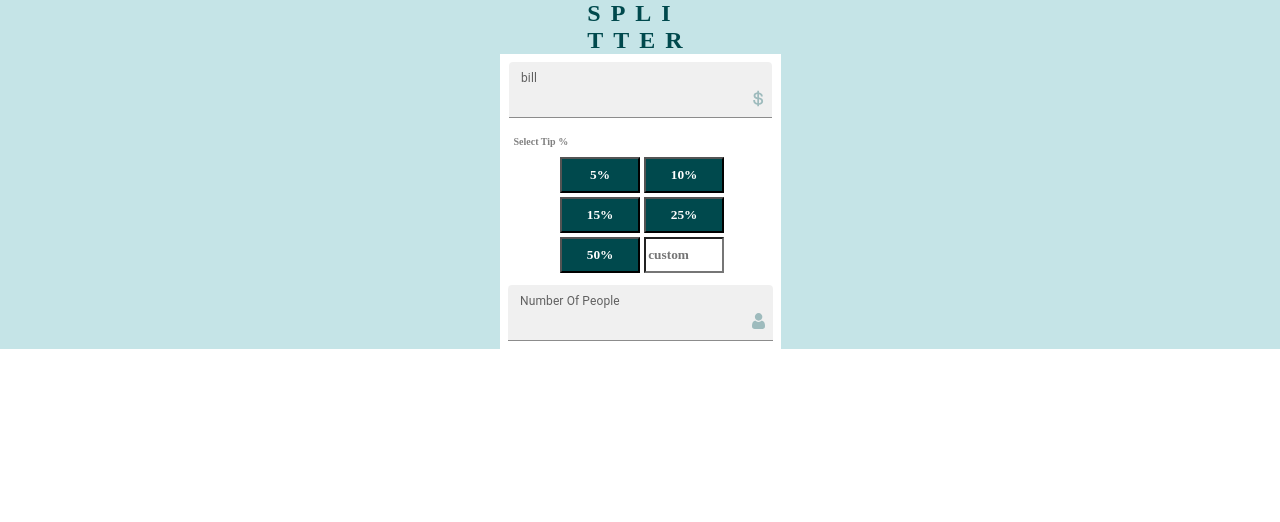
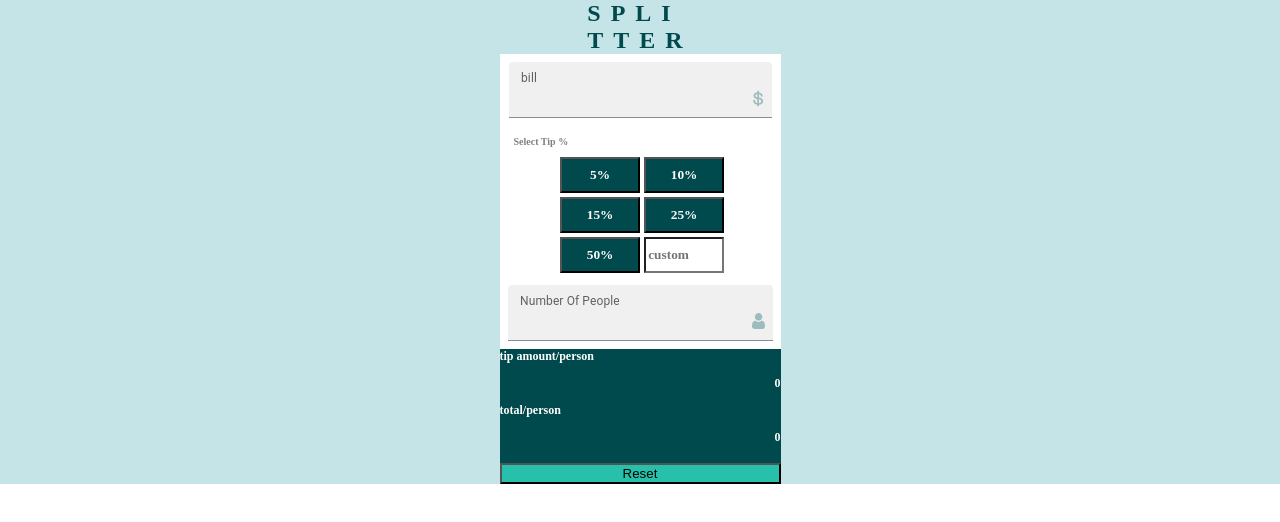
Before and after one commit to AiAweida/tipping, a React (Create React App) app: page / in a window 1280 px wide. Shown: the top 522 px of the page. Built offline with nearby package versions, Linux system fonts and the light colour scheme; a web font is replaced by a local one.

Commit message:
reset functionality

```diff
--- a/src/App.css
+++ b/src/App.css
@@ -25,3 +25,10 @@
   grid-template-columns: repeat(2, 84px);
   size: inherit;
 }
+.Output__Container {
+  display: flex;
+  flex-direction: column;
+  font-family: var(--Family);
+  color: var(--White);
+  background-color: var(--Verydarkcyan);
+}
--- a/src/App.tsx
+++ b/src/App.tsx
@@ -2,6 +2,7 @@ import * as React from "react";
 import "App.css";
 import { Header } from "Containers/Header";
 import { InputLayout } from "Containers/Layout";
+
 // import "Containers/Header/Header.css";
 function App() {
   return (
--- a/src/components/Custom/index.tsx
+++ b/src/components/Custom/index.tsx
@@ -1,7 +1,17 @@
-import * as React from "react";
+// import { TextField } from "@mui/material";
+import React, { useState } from "react";
+// import { isNumberObject } from "util/types";
 import "./index.css";
 const Custom: React.FC<{}> = () => {
-  const onButtonClicked = () => {};
-  return <input type="text" className="Custom" placeholder="custom" />;
+  const [intial, setIntial] = useState("");
+  return (
+    <input
+      onChange={(event) => setIntial(event.target.value)}
+      type="number"
+      className="Custom"
+      value={intial}
+      placeholder="custom"
+    />
+  );
 };
 export default Custom;
--- a/src/components/Outputtext/index.css
+++ b/src/components/Outputtext/index.css
@@ -0,0 +1,7 @@
+.OutputText {
+  font-size: 12px;
+  /* align-content: space-between; */
+}
+.OutputText p {
+  direction: rtl;
+}
--- a/src/components/Outputtext/index.tsx
+++ b/src/components/Outputtext/index.tsx
@@ -1,5 +1,16 @@
 import * as React from "react";
-const Output: React.FC<{ type: string }> = ({ type }) => {
-  return <input type="text" id={type} value={type} />;
+import "./index.css";
+const OutPutText: React.FC<{
+  title: string;
+  value: string;
+}> = ({ title, value }) => {
+  return (
+    <div className="OutputText">
+      <label>{title}</label>
+
+      <span>/person</span>
+      <p dir="rtl ">{value}</p>
+    </div>
+  );
 };
-export default Output;
+export default OutPutText;
--- a/src/components/reset/index.css
+++ b/src/components/reset/index.css
@@ -0,0 +1,4 @@
+.Reset {
+  background-color: var(--Strongcyan);
+  width: 100%;
+}
--- a/src/components/reset/index.tsx
+++ b/src/components/reset/index.tsx
@@ -1,10 +1,14 @@
-import * as React from "react";
-const Reset: React.FC<{}> = () => {
-  const onButtonClicked = () => {};
+import React from "react";
+import "./index.css";
 
+interface ResetProps {
+  reset: (newValue: string) => void;
+}
+
+const Reset: React.FC<ResetProps> = ({ reset }) => {
   return (
-    <button className="Button" onClick={onButtonClicked}>
-      reset
+    <button className="Reset" onClick={() => reset("$0")}>
+      Reset
     </button>
   );
 };
--- a/src/components/textbox/index.tsx
+++ b/src/components/textbox/index.tsx
@@ -1,4 +1,4 @@
-import * as React from "react";
+import React, { useState } from "react";
 import Box from "@mui/material/Box";
 import InputAdornment from "@mui/material/InputAdornment";
 import TextField from "@mui/material/TextField";
@@ -7,10 +7,13 @@ const InputWithIcon: React.FC<{ icon?: string; label: string }> = ({
   icon,
   label,
 }) => {
+  const [valueFromState, setValueFromState] = useState({});
   return (
     <Box sx={{ "& > :not(style)": { m: 1 } }}>
       <TextField
+        onChange={(e) => setValueFromState(e.target.value)}
         className="Text"
+        value={valueFromState}
         type="number"
         id="Inputwithicon"
         label={label}
--- a/src/containers/Layout/index.tsx
+++ b/src/containers/Layout/index.tsx
@@ -1,12 +1,21 @@
-import * as React from "react";
+import React, { useState } from "react";
 import Button from "Components/Button";
 import InputWithIcon from "Components/Textbox";
 import person from "images/person.svg";
 import bill from "images/dollar.svg";
 import Custom from "Components/Custom";
+import OutPutText from "Components/Outputtext";
+import Reset from "Components/reset";
 import "App.css";
 interface buttonprops {}
 export const InputLayout: React.FC<buttonprops> = () => {
+  const [tipAmount, setTipAmount] = useState("0");
+  const [total, setTotal] = useState("0");
+
+  const resetCallback = (newValue: string) => {
+    setTipAmount(newValue);
+    setTotal(newValue);
+  };
   return (
     <div className="Container">
       <div className="Input__container">
@@ -23,7 +32,11 @@ export const InputLayout: React.FC<buttonprops> = () => {
         <InputWithIcon icon={person} label="Number Of People" />
       </div>
       <div className="Output__Container">
-        {/* two output boxs and a reset button */}
+        <OutPutText title="tip amount" value={tipAmount} />
+        <OutPutText title="total" value={total} />
+        <div className="Reset__Layout">
+          <Reset reset={resetCallback} />
+        </div>
       </div>
     </div>
   );
```
